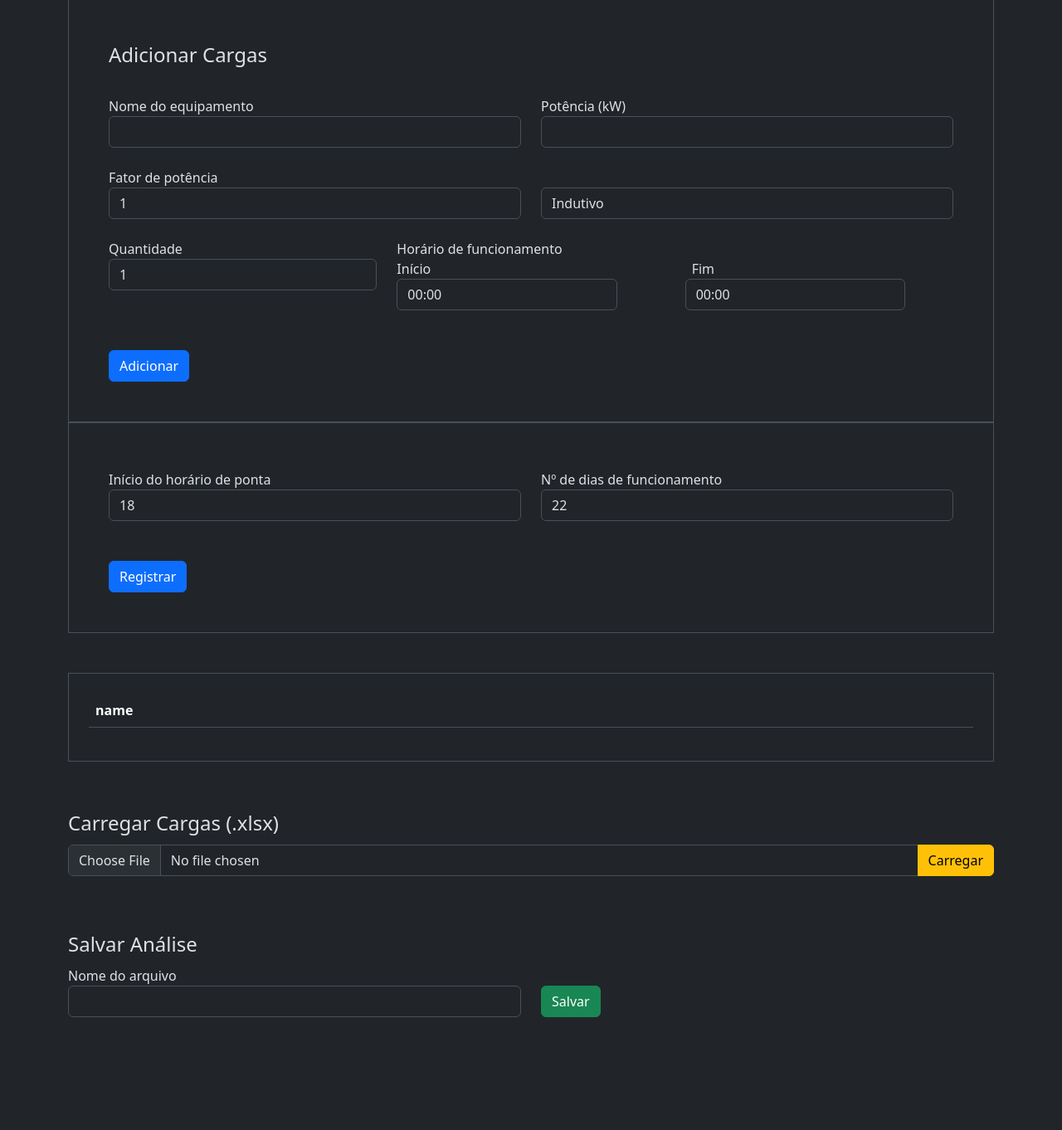
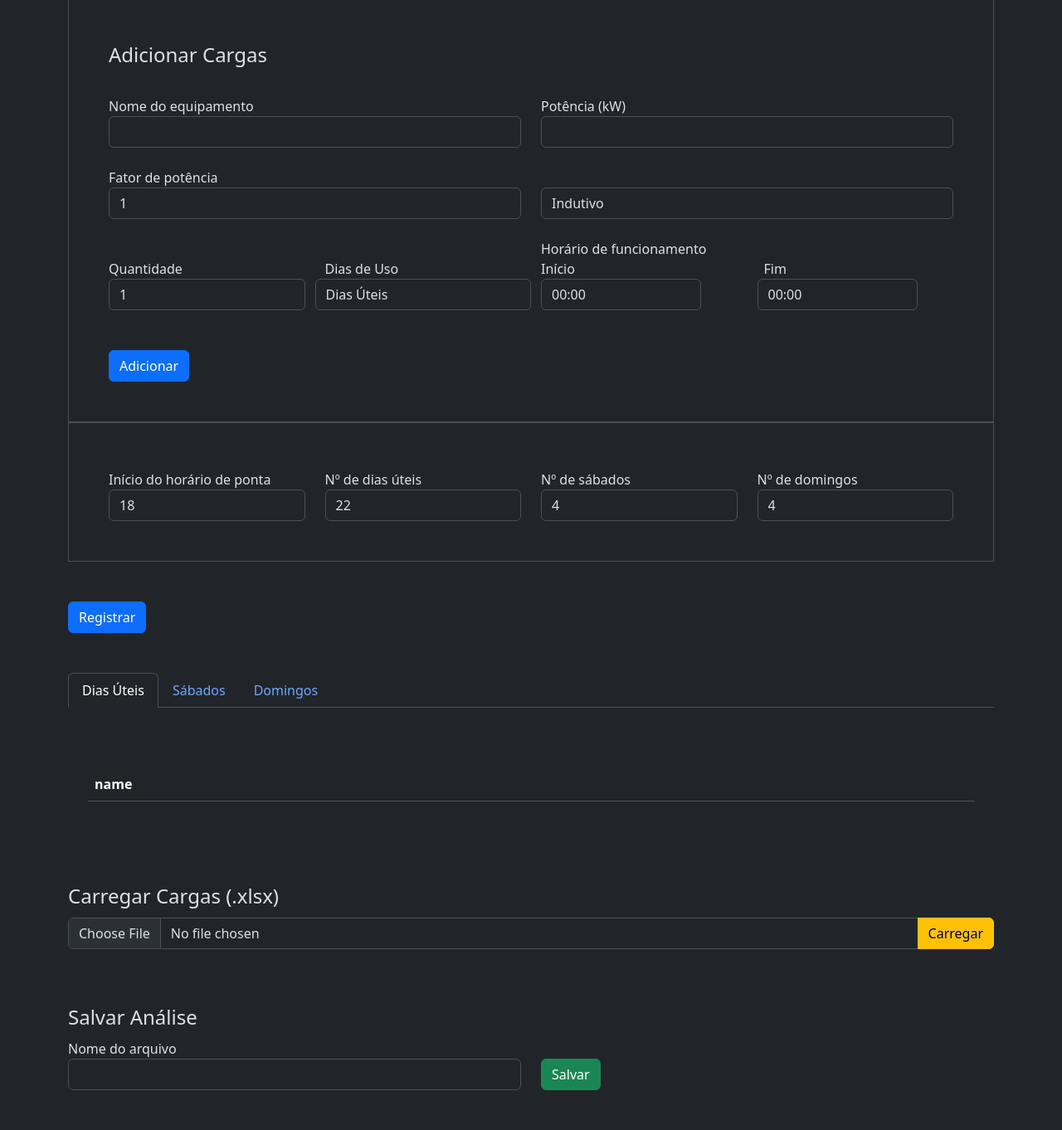
Before and after one commit to Rodrigo-SE03/tcc, a Flask app: template templates/cargas.html in a window 1280 px wide. Shown: the part 90-1452 px from the top of the page at 83% size. Before the commit the page ends 1316 px from the top, so only its background shows below. Run offline with Flask 3, Linux system fonts and the light colour scheme; the template is opened without the code that fills it: values that come from a table or form of the project are taken from there, most other values are stand-ins (such as "Sample title", 1, 10 or a date in 2020); lists and menus that the app fills with data are empty.

Commit message:
Campos de dias da semana e ajuste da planilha de consumo por carga

```diff
--- a/forms.py
+++ b/forms.py
@@ -10,11 +10,14 @@ class FormAddCarga(FlaskForm):
     qtd = IntegerField('Quantidade', validators= [DataRequired()],default=1)
     hr_inicio = StringField('Início', validators= [DataRequired(),Regexp(r"^[0-9][0-9][:][0-9][0-9]",message="O formato deve ser hh:mm")],default="00:00")
     hr_fim = StringField('Fim', validators= [DataRequired(),Regexp(r"^[0-9][0-9][:][0-9][0-9]",message="O formato deve ser hh:mm")],default="00:00")
+    dia_sem = SelectField('Dias de Uso', validators= [DataRequired()],choices=['Dias Úteis','Sábados','Domingos'])
 
     add_button = SubmitField('Adicionar', validators= [DataRequired()])
 
 class FormInfo(FlaskForm):
-    dias = IntegerField('Nº de dias de funcionamento', validators= [DataRequired(),NumberRange(min=1,max=31,message="Valor inválido")],default=22)
+    dias_u = IntegerField('Nº de dias úteis', validators= [DataRequired(),NumberRange(min=1,max=23,message="Valor inválido")],default=22)
+    dias_s = IntegerField('Nº de sábados', validators= [DataRequired(),NumberRange(min=0,max=5,message="Valor inválido")],default=4)
+    dias_d = IntegerField('Nº de domingos', validators= [DataRequired(),NumberRange(min=0,max=5,message="Valor inválido")],default=4)
     ponta = FloatField('Início do horário de ponta', validators= [DataRequired(),NumberRange(min=0,max=21,message="Valor inválido")],default=18)
 
     registrar_info = SubmitField('Registrar', validators= [DataRequired()])
--- a/main.py
+++ b/main.py
@@ -11,7 +11,11 @@ UPLOAD_FOLDER = 'arquivos'
 
 download_flag = ''
 h_p = 18.0
-dias = 22
+dias = {
+    'dias_u': 22,
+    'dias_s': 4,
+    'dias_d': 4
+}
 nome_arquivo = ''
 tarifas_dict = {
     'convencional': 0.0,
@@ -29,6 +33,7 @@ cargas_dict = {
         'Quantidade':[],
         'Início':[],
         'Fim':[],
+        'Dias de Uso': [],
         'Remover': []
     }
 
@@ -122,7 +127,12 @@ def cargas():
 
     if 'registrar_info' in request.form:
         h_p = form_info.ponta.data
-        dias = form_info.dias.data
+        dias = {
+            'dias_u': form_info.dias_u.data,
+            'dias_s': form_info.dias_s.data,
+            'dias_d': form_info.dias_d.data
+        }
+
         flash('Informações registradas com sucesso',category='alert-success')
         return app.redirect(url_for("cargas"))
 
@@ -329,7 +339,11 @@ def reset():
 
     download_flag = ''
     h_p = 18.0
-    dias = 22
+    dias = {
+        'dias_u': 22,
+        'dias_s': 4,
+        'dias_d': 4
+    }
     nome_arquivo = ''
     tarifas_dict = {
         'convencional': 0.0,
@@ -347,6 +361,7 @@ def reset():
             'Quantidade':[],
             'Início':[],
             'Fim':[],
+            'Dias de Uso': [],
             'Remover': []
         }
 
--- /dev/null
+++ b/templates/Elements/table_dom.html
@@ -0,0 +1,34 @@
+{% block body %}
+<div class = 'mt-5 mb-5 p-4'>
+    <table class="table table-hover">
+        <thead>
+        <tr>
+            {% for header in cargas_dict.keys() %}
+                {% if header != "Dias de Uso" %}
+                    <th scope="col">{{ header }}</th>
+                {% endif %}
+            {% endfor %}
+        </tr>
+        </thead>
+        <tbody>
+            {% for i in range(0,length) %}
+                <tr>
+                {% if cargas_dict['Dias de Uso'][i] == 'Domingos' %}
+                    {% for key in cargas_dict.keys() %}
+                        {% if cargas_dict[key][i] == 'Remover'%}
+                        <form method="POST"  method="post">
+                            <td><button type="submit" class = 'btn btn-danger' name = 'remove_btn' value="{{ i }}">Remover</button></td>
+                        </form>
+                        {% elif key == 'Dias de Uso' %}
+                            {{pass}}
+                        {% else %}
+                            <td>{{ cargas_dict[key][i] }}</td>
+                        {% endif %}
+                    {% endfor %}
+                {% endif %}
+                </tr>
+            {% endfor %}
+        </tbody>
+    </table>
+</div>
+{% endblock %}
--- /dev/null
+++ b/templates/Elements/table_du.html
@@ -0,0 +1,34 @@
+{% block body %}
+<div class = 'mt-5 mb-5 p-4'>
+    <table class="table table-hover">
+        <thead>
+        <tr>
+            {% for header in cargas_dict.keys() %}
+                {% if header != "Dias de Uso" %}
+                    <th scope="col">{{ header }}</th>
+                {% endif %}
+            {% endfor %}
+        </tr>
+        </thead>
+        <tbody>
+            {% for i in range(0,length) %}
+                <tr>
+                {% if cargas_dict['Dias de Uso'][i] == 'Dias Úteis' %}
+                    {% for key in cargas_dict.keys() %}
+                        {% if cargas_dict[key][i] == 'Remover'%}
+                        <form method="POST"  method="post">
+                            <td><button type="submit" class = 'btn btn-danger' name = 'remove_btn' value="{{ i }}">Remover</button></td>
+                        </form>
+                        {% elif key == 'Dias de Uso' %}
+                            {{pass}}
+                        {% else %}
+                            <td>{{ cargas_dict[key][i] }}</td>
+                        {% endif %}
+                    {% endfor %}
+                {% endif %}
+                </tr>
+            {% endfor %}
+        </tbody>
+    </table>
+</div>
+{% endblock %}
--- /dev/null
+++ b/templates/Elements/table_sab.html
@@ -0,0 +1,34 @@
+{% block body %}
+<div class = 'mt-5 mb-5 p-4'>
+    <table class="table table-hover">
+        <thead>
+        <tr>
+            {% for header in cargas_dict.keys() %}
+                {% if header != "Dias de Uso" %}
+                    <th scope="col">{{ header }}</th>
+                {% endif %}
+            {% endfor %}
+        </tr>
+        </thead>
+        <tbody>
+            {% for i in range(0,length) %}
+                <tr>
+                {% if cargas_dict['Dias de Uso'][i] == 'Sábados' %}
+                    {% for key in cargas_dict.keys() %}
+                        {% if cargas_dict[key][i] == 'Remover'%}
+                        <form method="POST"  method="post">
+                            <td><button type="submit" class = 'btn btn-danger' name = 'remove_btn' value="{{ i }}">Remover</button></td>
+                        </form>
+                        {% elif key == 'Dias de Uso' %}
+                            {{pass}}
+                        {% else %}
+                            <td>{{ cargas_dict[key][i] }}</td>
+                        {% endif %}
+                    {% endfor %}
+                {% endif %}
+                </tr>
+            {% endfor %}
+        </tbody>
+    </table>
+</div>
+{% endblock %}
--- a/templates/cargas.html
+++ b/templates/cargas.html
@@ -67,9 +67,20 @@
 
                 <div class = "row mt-4">
                     <div class = "col">
+                        <div class = "row mt-4">
+                            <div class="form-group">
+                                {{ form_add_carga.qtd.label(class = 'form-control-label') }}
+                                {{ form_add_carga.qtd(class = 'form-control') }}
+                            </div>
+                        </div>
+                    </div>
+
+                    <div class = "col">
                         <div class="form-group">
-                            {{ form_add_carga.qtd.label(class = 'form-control-label') }}
-                            {{ form_add_carga.qtd(class = 'form-control') }}
+                            <div class = "row mt-4">
+                                {{ form_add_carga.dia_sem.label(class = 'form-control-label') }}
+                                {{ form_add_carga.dia_sem(class = 'form-control') }}
+                            </div>
                         </div>
                     </div>
 
@@ -134,27 +145,75 @@
 
                     <div class = "col">
                         <div class="form-group">
-                            {{ form_info.dias.label(class = 'form-control-label') }}
+                            {{ form_info.dias_u.label(class = 'form-control-label') }}
 
-                            {% if form_info.dias.errors %}
-                                {{ form_info.dias(class = 'form-control is-invalid') }}
+                            {% if form_info.dias_u.errors %}
+                                {{ form_info.dias_u(class = 'form-control is-invalid') }}
                                 <div class = 'invalid-feedback'>
-                                    {% for erro in form_info.dias.errors %}
+                                    {% for erro in form_info.dias_u.errors %}
                                         {{ erro }}
                                     {% endfor %}
                                 </div>
                             {% else %}
-                                {{ form_info.dias(class = 'form-control') }}
+                                {{ form_info.dias_u(class = 'form-control') }}
                             {% endif %}
                         </div>
+                    </div>
+                    <div class = "col">
+                        <div class="form-group">
+                            {{ form_info.dias_s.label(class = 'form-control-label') }}
+
+                            {% if form_info.dias_s.errors %}
+                                {{ form_info.dias_s(class = 'form-control is-invalid') }}
+                                <div class = 'invalid-feedback'>
+                                    {% for erro in form_info.dias_s.errors %}
+                                        {{ erro }}
+                                    {% endfor %}
+                                </div>
+                            {% else %}
+                                {{ form_info.dias_s(class = 'form-control') }}
+                            {% endif %}
+                        </div>
+                    </div>
+                    <div class = "col">
+                        <div class="form-group">
+                            {{ form_info.dias_d.label(class = 'form-control-label') }}
+
+                            {% if form_info.dias_d.errors %}
+                                {{ form_info.dias_d(class = 'form-control is-invalid') }}
+                                <div class = 'invalid-feedback'>
+                                    {% for erro in form_info.dias_d.errors %}
+                                        {{ erro }}
+                                    {% endfor %}
+                                </div>
+                            {% else %}
+                                {{ form_info.dias_d(class = 'form-control') }}
+                            {% endif %}
+                        </div>
+                    </div>
                     </div>
                 </div>
             </fieldset>
             {{ form_info.registrar_info(class = 'btn btn-primary mt-5') }}
         </form>
-    </div>
 
-    {% include 'Elements/table.html' %}
+    <ul class="nav nav-tabs mt-5" id="myTab" role="tablist">
+        <li class="nav-item" role="presentation">
+          <button class="nav-link active" id="du-tab" data-bs-toggle="tab" data-bs-target="#du" type="button" role="tab" aria-controls="du" aria-selected="true">Dias Úteis</button>
+        </li>
+        <li class="nav-item" role="presentation">
+          <button class="nav-link" id="sab-tab" data-bs-toggle="tab" data-bs-target="#sab" type="button" role="tab" aria-controls="sab" aria-selected="false">Sábados</button>
+        </li>
+        <li class="nav-item" role="presentation">
+          <button class="nav-link" id="dom-tab" data-bs-toggle="tab" data-bs-target="#dom" type="button" role="tab" aria-controls="dom" aria-selected="false">Domingos</button>
+        </li>
+      </ul>
+      <div class="tab-content" id="myTabContent">
+        <div class="tab-pane fade show active" id="du" role="tabpanel" aria-labelledby="du-tab">{% include 'Elements/table_du.html' %}</div>
+        <div class="tab-pane fade" id="sab" role="tabpanel" aria-labelledby="sab-tab">{% include 'Elements/table_sab.html' %}</div>
+        <div class="tab-pane fade" id="dom" role="tabpanel" aria-labelledby="dom-tab">{% include 'Elements/table_dom.html' %}</div>
+      </div>
+
 
     <div class = 'pt-2 pb-5'>
         <legend>Carregar Cargas (.xlsx)</legend>
--- a/templates/faturas.html
+++ b/templates/faturas.html
@@ -29,7 +29,7 @@
 </form>
 
 {% else %}
-    <h4>Preencha o campo de tarifas praticadas para realizar essa ação</h4>
+    <h4>Preencha o campo de tarifas praticadas para o Grupo A para realizar essa ação</h4>
 {% endif %}
 
 {% if dem_c != 0 %}
```
Also changed, not shown: cargas_dir/planilha_cargas.py (+30 -24 lines), cargas_dir/tratar_cargas.py (+5 -2 lines), templates/Elements/table.html (deleted, +0 -28 lines), 1 other file.
